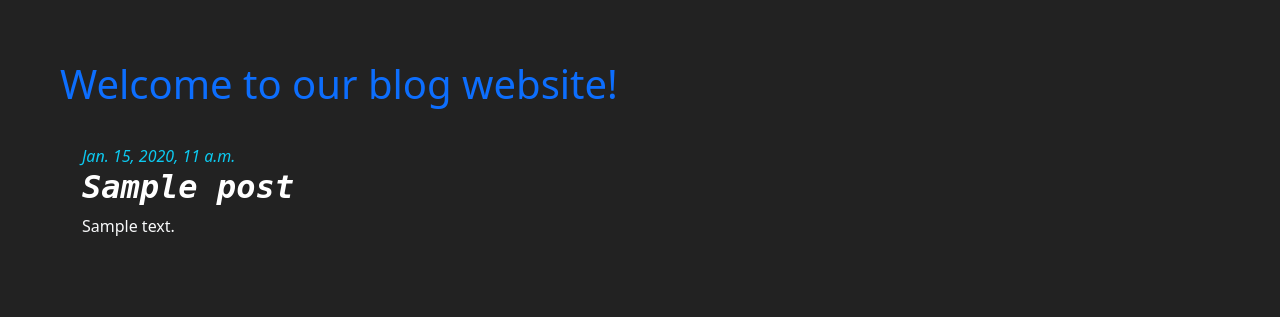
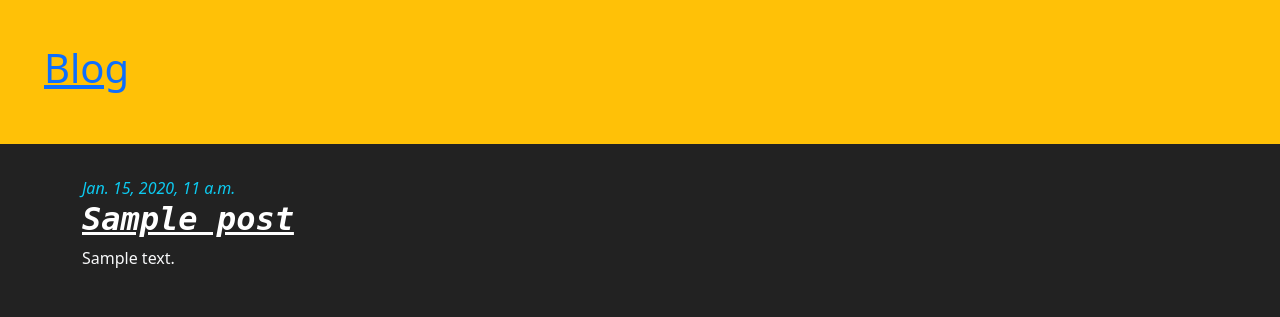
Before and after one commit to ksawio97/djangoblog, a Django app: page / in a window 1280 px wide. Shown: the top 317 px of the page. Run offline with Django 5.2, Linux system fonts and the light colour scheme; tables that the repository leaves empty hold one stand-in row (values such as "Sample post").

Commit message:
Added new template

```diff
--- a/blog/static/css/blog.css
+++ b/blog/static/css/blog.css
@@ -8,9 +8,18 @@ h2 {
 h1 {
     padding: 0.7em;
 }
-html {
-    padding: 2em;
-}
+
 body {
     background: #222222;
 }
+
+header {
+    display: flex;
+    padding: 1em;
+    align-items: center;
+    background: #ffc107;
+}
+
+main {
+    padding: 2em;
+}
--- /dev/null
+++ b/blog/templates/blog/base.html
@@ -0,0 +1,22 @@
+{% load static %}
+<!DOCTYPE html>
+<html lang="en">
+<head>
+    <meta charset="UTF-8">
+    <meta name="viewport" content="width=device-width, initial-scale=1.0">
+    <link href="https://cdn.jsdelivr.net/npm/bootstrap@5.3.3/dist/css/bootstrap.min.css" rel="stylesheet" integrity="sha384-QWTKZyjpPEjISv5WaRU9OFeRpok6YctnYmDr5pNlyT2bRjXh0JMhjY6hW+ALEwIH" crossorigin="anonymous">
+    <link rel="stylesheet" href="{% static 'css/blog.css' %}" type="text/css">
+    <title>Blog testowy</title>
+</head>
+<body>
+    <header>
+        <h1><a href="/">Blog</a><h1></h1>
+    </header>
+    <main>
+        <div class="container gy-5">
+            {% block content %}
+            {% endblock %}
+        </div>
+    </main>
+</body>
+</html>
--- a/blog/templates/blog/post_list.html
+++ b/blog/templates/blog/post_list.html
@@ -1,26 +1,10 @@
-<!DOCTYPE html>
-{% load static %}
-<html lang="en">
-<head>
-    <meta charset="UTF-8">
-    <meta name="viewport" content="width=device-width, initial-scale=1.0">
-    <link href="https://cdn.jsdelivr.net/npm/bootstrap@5.3.3/dist/css/bootstrap.min.css" rel="stylesheet" integrity="sha384-QWTKZyjpPEjISv5WaRU9OFeRpok6YctnYmDr5pNlyT2bRjXh0JMhjY6hW+ALEwIH" crossorigin="anonymous">
-    <link rel="stylesheet" href="{% static 'css/blog.css' %}" type="text/css">
-    <title>Blog testowy</title>
-</head>
-<body>
-    <h1 class="text-primary">Welcome to our blog website!</h1>
-    {% comment %}
-        posts list
-    {% endcomment %}
-    <div class="container gy-5">
-        {% for post in posts %}
-        <div>
-            <em class="text-info">{{ post.publish_date }}</em>
-            <h2 class="text-white">{{ post.title }}</h2>
-            <p class="text-light">{{ post.text|linebreaksbr }}</p>
-        </div>
-        {% endfor %}
+{% extends 'blog/base.html' %}
+{% block content %}
+    {% for post in posts %}
+    <div>
+        <em class="text-info">{{ post.publish_date }}</em>
+        <h2 class="text-white"><a href="{% url 'post_detail' pk=post.pk %}" class="text-white">{{ post.title }}</a></h2>
+        <p class="text-light">{{ post.text|linebreaksbr }}</p>
     </div>
-</body>
-</html>
+    {% endfor %}
+{% endblock %}
--- a/blog/urls.py
+++ b/blog/urls.py
@@ -2,5 +2,6 @@ from django.urls import path
 from . import views
 
 urlpatterns = [
-    path('', views.post_list, name='post_list')
+    path('', views.post_list, name='post_list'),
+    path('post/<int:pk>/', views.post_detail, name='post_detail'),
 ]
--- a/blog/views.py
+++ b/blog/views.py
@@ -1,7 +1,11 @@
-from django.shortcuts import render
+from django.shortcuts import render, get_object_or_404
 from .models import Post
 
 def post_list(request):
     posts = Post.objects.all().order_by('publish_date')
 
     return render(request, 'blog/post_list.html', {'posts': posts})
+
+def post_detail(request, pk):
+    post = get_object_or_404(Post, pk=pk)
+    return render(request, 'blog/post_detail.html', {'post': post})
```
Also changed, not shown: blog/templates/blog/post_detail.html (added, +13 -0 lines).
